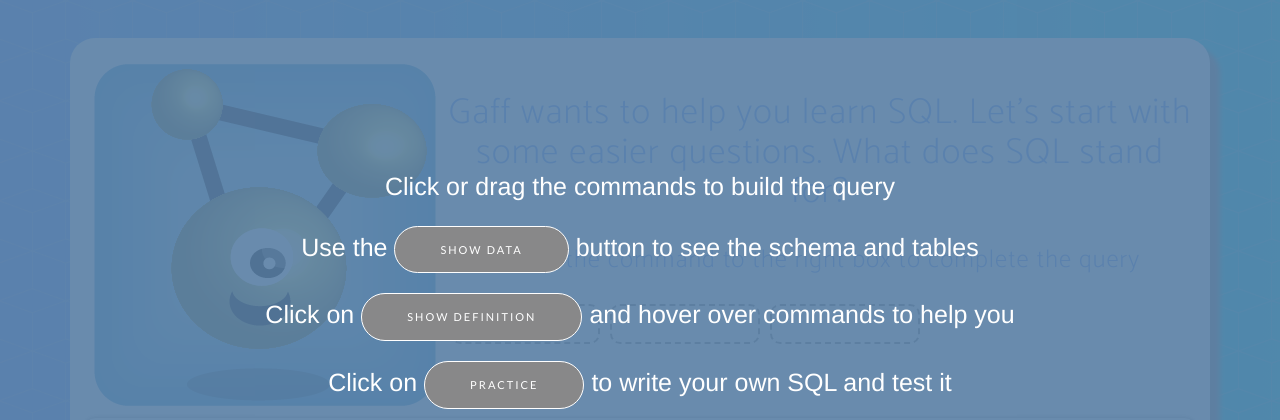
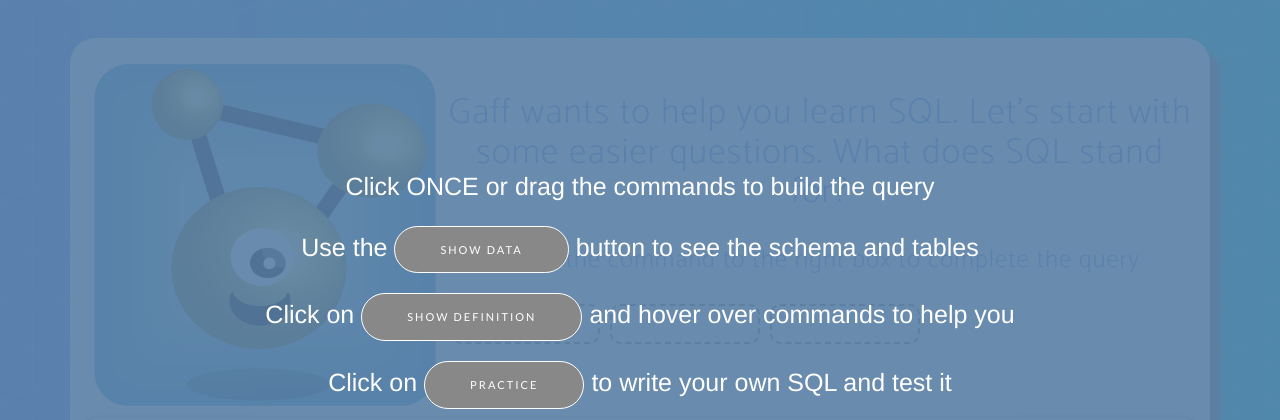
Before and after one commit to roseKQ/gaffgameV2, a plain HTML site: page PK_test.html in a window 1280 px wide. Shown: the part 62-482 px from the top of the page. Drawn offline with nearby package versions, Linux system fonts and the light colour scheme; a web font is replaced by a local one.

Commit message:
changed copy on the main page to encourage play

```diff
--- a/PK_test.html
+++ b/PK_test.html
@@ -38,8 +38,12 @@
 
 <div id="myNav" class="overlay">
 
-  <div class="overlay-content">
-    <p>Click or drag the commands to build the query</p>
+
+
+  <div id="GameInstruction" class="overlay-content">
+
+
+    <p>Click ONCE or drag the commands to build the query</p>
     <p  >Use the <span class="btn btn-outline btn-xl">Show Data</span> button to see the schema and tables</p>
     <p >Click on <span class="btn btn-outline btn-xl">Show Definition</span> and hover over commands to help you</p>
     <p>Click on <span class="btn btn-outline btn-xl">Practice</span> to write your own SQL and test it</p>
```
Also changed, not shown: index.html (+1 -2 lines).
